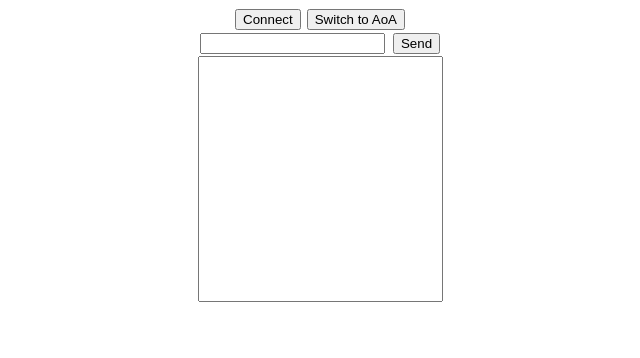
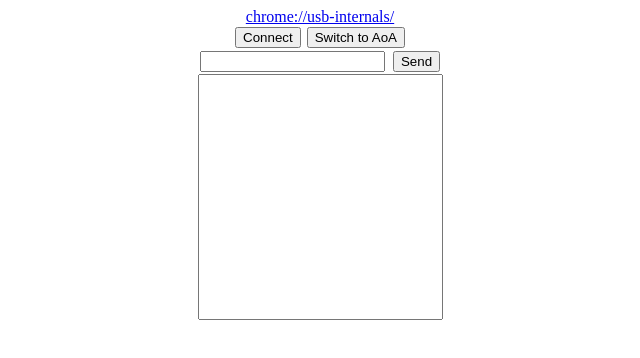
Before and after one commit to vivekjishtu/vivekjishtu.github.io, a plain HTML site: page index.html in a window 1280 px wide. Shown: the whole page, without its empty margins (320-960 px from the left). Drawn offline with Linux system fonts and the light colour scheme.

Commit message:
Added link to usb-internals

```diff
--- a/index.html
+++ b/index.html
@@ -6,6 +6,8 @@
 <body style="text-align: center;">
 
 <div style="display: inline-block; vertical-align: middle;">
+	<div><a href="chrome://usb-internals/">chrome://usb-internals/</a></div>
+
 	<div>
 		<button id="request-aoa" style=" margin: 1px"> Connect</button>
 		<button id="request-any" style="margin: 1px"> Switch to AoA</button>
```
